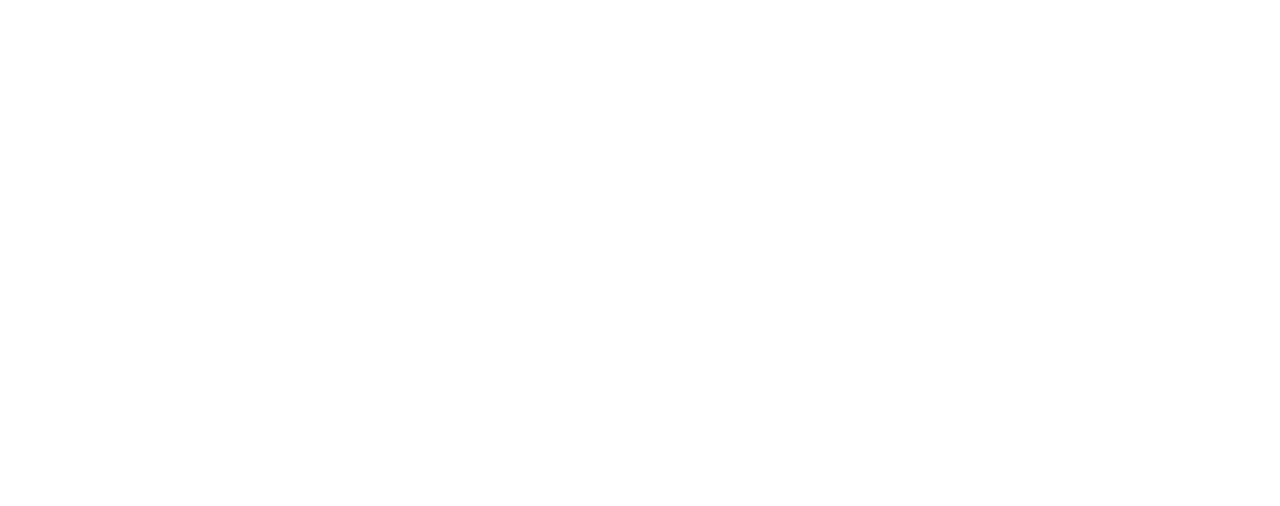
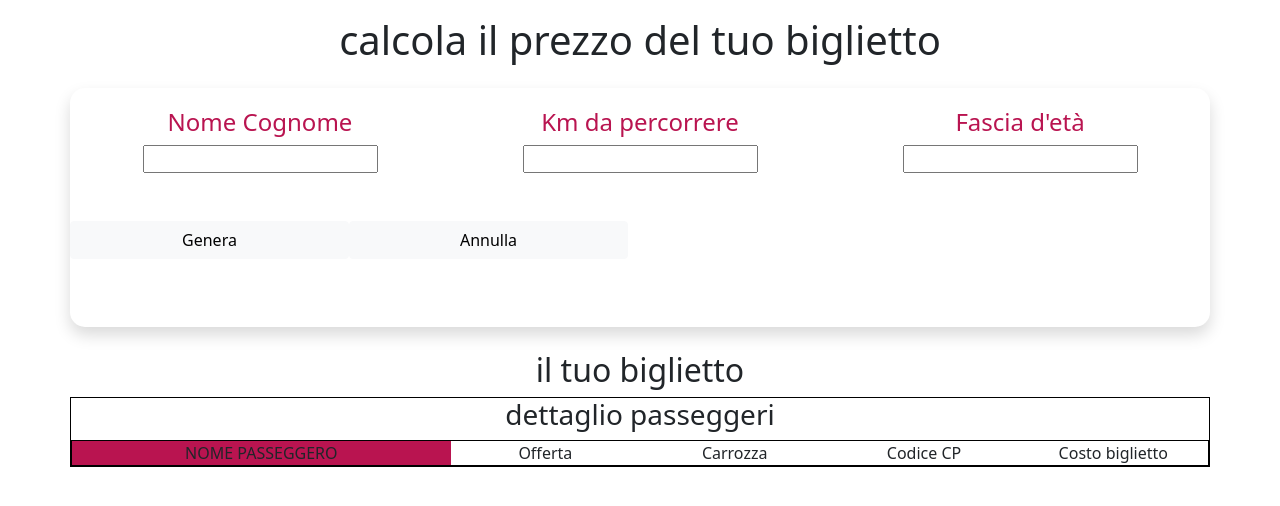
Before and after one commit to Hamza5955/js-biglietto-treno-form, a plain HTML site: page index.html in a window 1280 px wide. Drawn offline with nearby package versions, Linux system fonts and the light colour scheme.

Commit message:
html and css

```diff
--- a/css/style.css
+++ b/css/style.css
@@ -2,4 +2,47 @@
   margin: 0;
   padding: 0;
   box-sizing: border-box;
+  /* background-color: #b90c4b; */
 }
+header {
+  text-align: center;
+}
+/*
+body {
+  background-color: #b90c4b;
+} */
+
+h4 {
+  color: #b91450;
+  font-weight: 600;
+}
+
+.shadow {
+  border-radius: 15px;
+  box-shadow: rgba(0, 0, 0, 0.45) 0px 5px 15px;
+  padding: 20px;
+  background-color: white;
+}
+
+._btn {
+  max-width: 100px;
+  background-color: #b91450;
+  color: white;
+  border: 1px solid #b91450;
+}
+
+.border_b {
+  border: 1px solid black;
+}
+
+._bg {
+  background-color: #b91450;
+}
+
+.blocke {
+  display: block;
+}
+/* .flex_c {
+  display: flex;
+  justify-content: center;
+} */
--- a/index.html
+++ b/index.html
@@ -14,6 +14,61 @@
     <title>Document</title>
   </head>
   <body>
+    <header>
+      <h1 class="mt-3">calcola il prezzo del tuo biglietto</h1>
+    </header>
+    <section class="my-4">
+      <div class="container-sm shadow">
+        <div class="row justify-content-center">
+          <div class="col text-center">
+            <h4>Nome Cognome</h4>
+            <input id="nome" type="text" value="" />
+          </div>
+          <div class="col text-center">
+            <h4>Km da percorrere</h4>
+            <input id="km" type="number" value="" />
+          </div>
+          <div class="col text-center">
+            <h4>Fascia d'età</h4>
+            <input id="age" type="text" value="" />
+          </div>
+        </div>
+        <div class="w-50 row justify-content-around my-5 flex_c">
+          <button type="button" class="btn btn-light col _btn">Genera</button>
+          <button type="button" id="" class="btn btn-light col _btn">
+            Annulla
+          </button>
+        </div>
+      </div>
+    </section>
+    <section class="text-center blocke">
+      <h2 class="mt-3 text-center">il tuo biglietto</h2>
+      <div class="container-sm border_b">
+        <h3>dettaglio passeggeri</h3>
+        <div class="row border_b">
+          <div class="col-4 _bg">
+            <span class="mb-5">NOME PASSEGGERO</span>
+            <div id="nome"></div>
+          </div>
+          <div class="col-2">
+            <span class="mb-5">Offerta</span>
+            <div id="offerta"></div>
+          </div>
+          <div class="col-2">
+            <span class="mb-5">Carrozza</span>
+            <div id="carrozza"></div>
+          </div>
+          <div class="col-2">
+            <span class="mb-5">Codice CP</span>
+            <div id="cpc"></div>
+          </div>
+          <div class="col-2">
+            <span class="mb-5">Costo biglietto</span>
+            <div id="totale"></div>
+          </div>
+        </div>
+      </div>
+    </section>
     <script src="js/main.js"></script>
   </body>
 </html>
```
